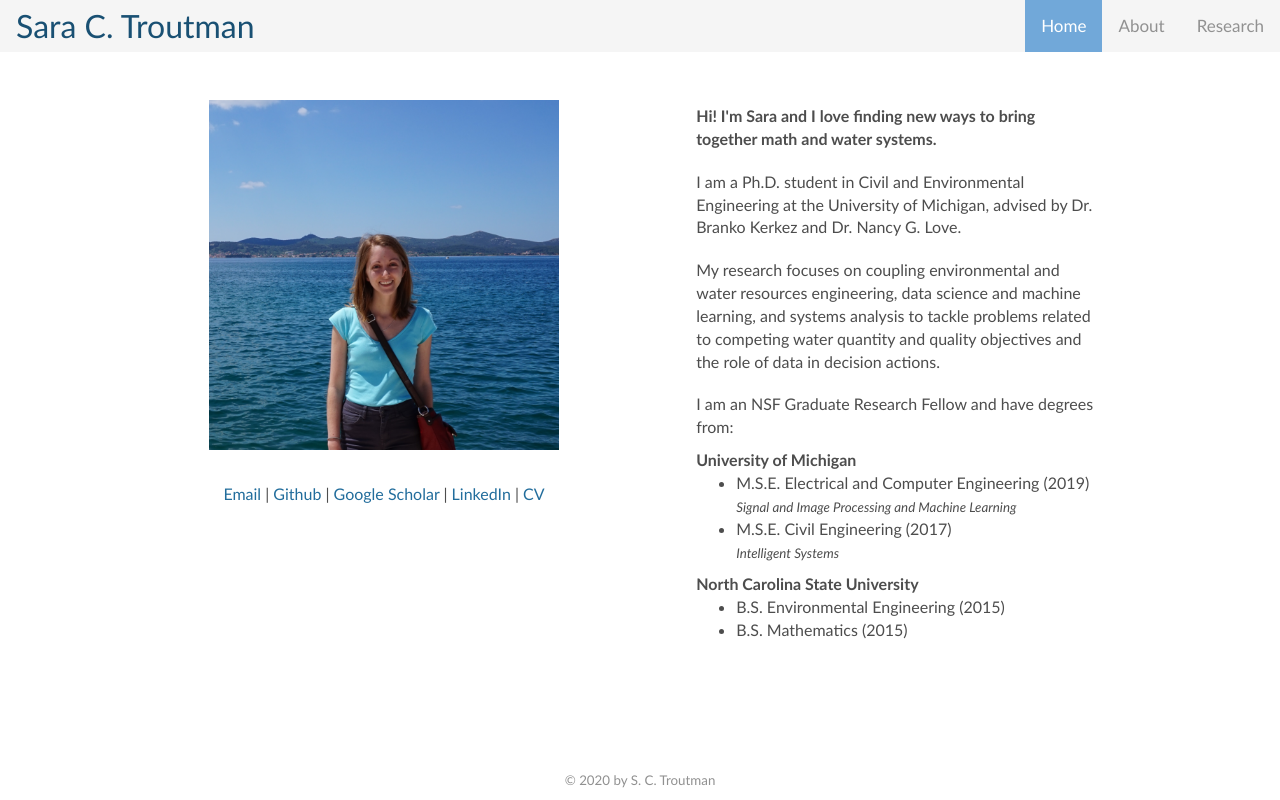
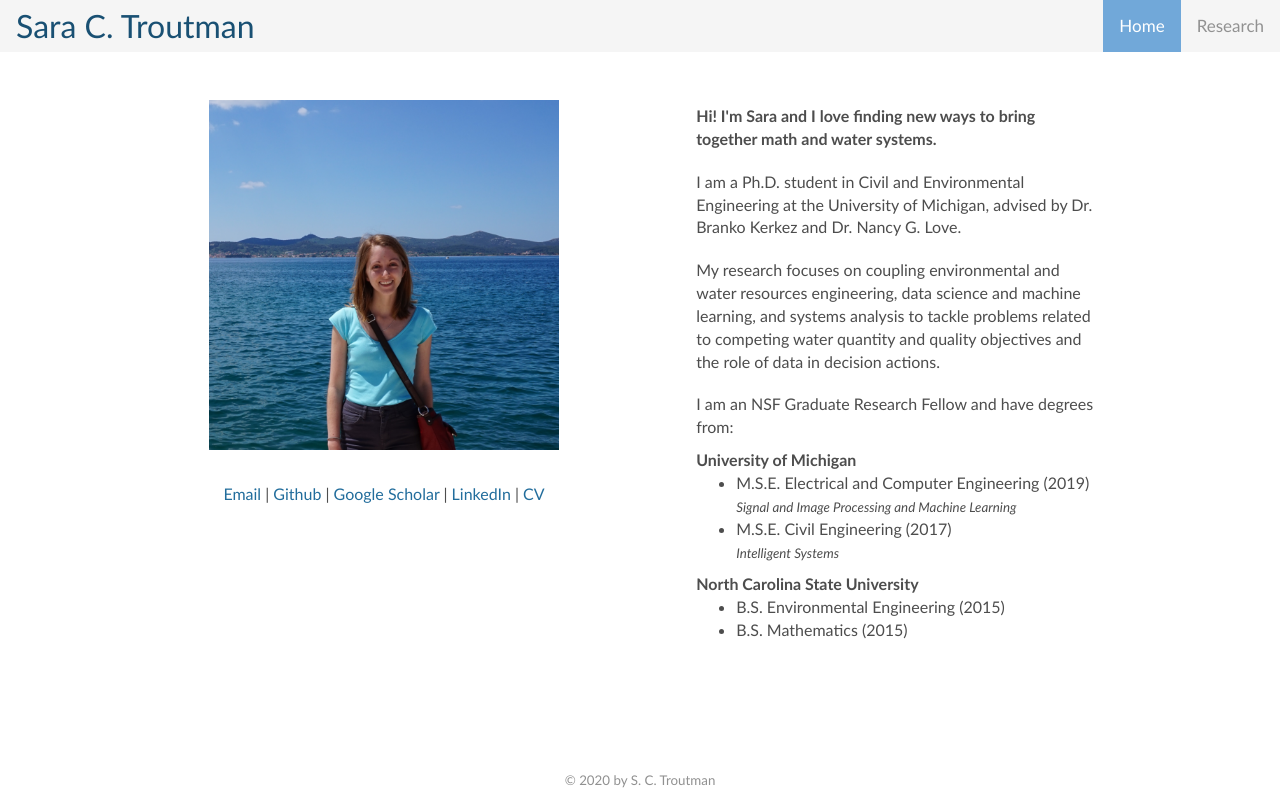
Before and after one commit to stroutm/website, a plain HTML site: page index.html in a window 1280 px wide. Drawn offline with nearby package versions, Linux system fonts and the light colour scheme.

Commit message:
Removed about page

```diff
--- a/index.html
+++ b/index.html
@@ -13,7 +13,6 @@
 	<a href="index.html">Sara C. Troutman</a>
 	<div class="topnav-right">
 		<a href="index_research.html">Research</a>
-		<a href="index_about.html">About</a>
 		<a class="active" href="index.html">Home</a>
 	</div>
 </div>
```
Also changed, not shown: index_research.html (+0 -1 lines).
